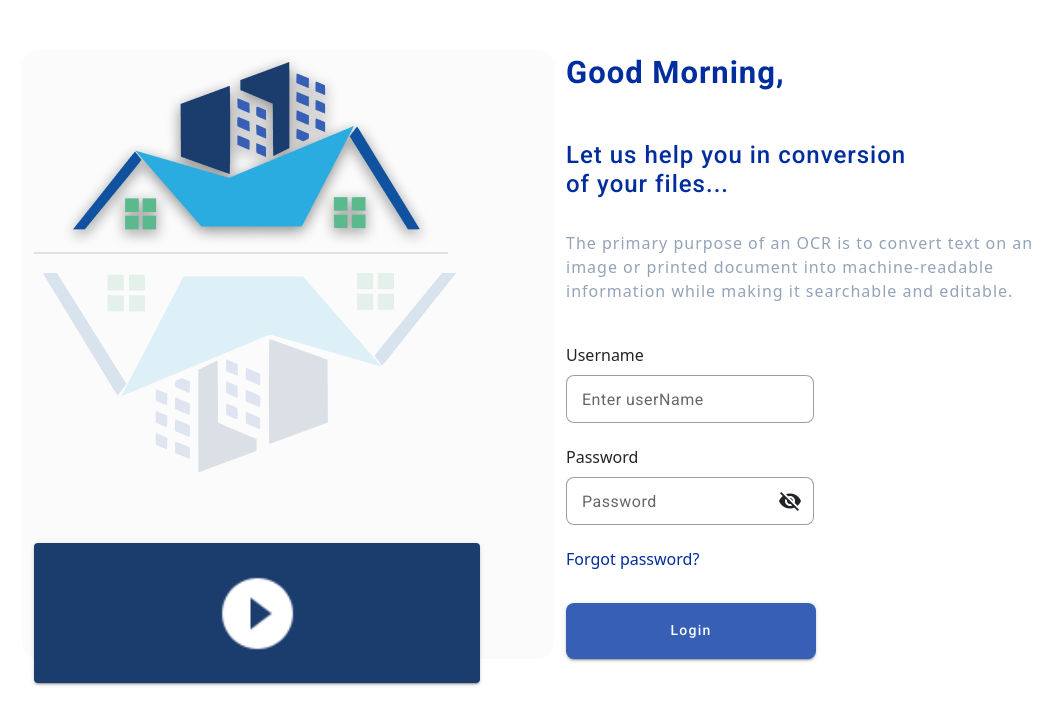
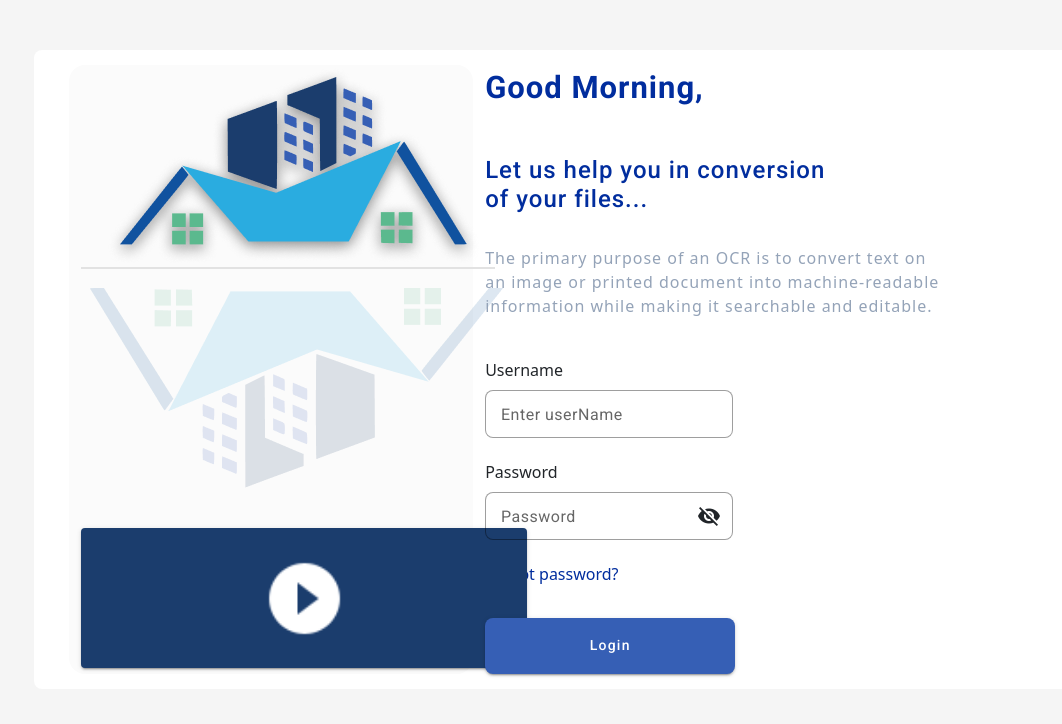
Before and after one commit to kinghyd94/OCD, an Angular app: page / in a window 1280 px wide. Shown: the top 724 px of the page, without its empty margins (86-1148 px from the left). Built offline with nearby package versions, Linux system fonts and the light colour scheme.

Commit message:
refactoring

```diff
--- a/src/app/components/login/login.component.html
+++ b/src/app/components/login/login.component.html
@@ -1,11 +1,11 @@
 <div class="container">
-
-  <div class="row">
-    <div class="col-md-6 rectangle-card">
+<div style="background-color: #fff; padding: 15px; border-radius: 8px;">
+  <div class="row" style="margin-left: 20px; margin-right: 20px;">
+    <div class="col-md-5 rectangle-card">
         <div class="img1">
           <img src="../assets/images/home.png" /><br />
         </div>
-        <div style="padding-top: 30px; align-items: center;">
+        <div style="align-items: center; margin: auto;">
           <!-- <iframe class="video" src="https://www.youtube.com/embed/1ozGKlOzEVc" frameborder="0" allowfullscreen></iframe> -->
           <button mat-raised-button color="" class="play-button">
             <span class="button1">
@@ -18,7 +18,7 @@
     </div>
     <div class="col-md-6">
       <div class="row">
-        <div class="col">
+        <div class="col-md-12">
           <div>
           <p style="color: #012d9e;
          letter-spacing: 1px; font-family: Roboto;
@@ -46,7 +46,7 @@ text-align: left;
 
       </div>
       <div class="row">
-        <div class="col">
+        <div class="col-md-12">
           <section>
             <form class="">
               <div class="form-outline">
@@ -95,3 +95,4 @@ text-align: left;
     </div>
   </div>
 </div>
+</div>
--- a/src/styles.scss
+++ b/src/styles.scss
@@ -34,3 +34,6 @@ a:hover{
 .mat-mdc-dialog-container {
   --mdc-dialog-container-shape: 8px !important;
 }
+body {
+  background-color: #f5f5f5;
+}
```
